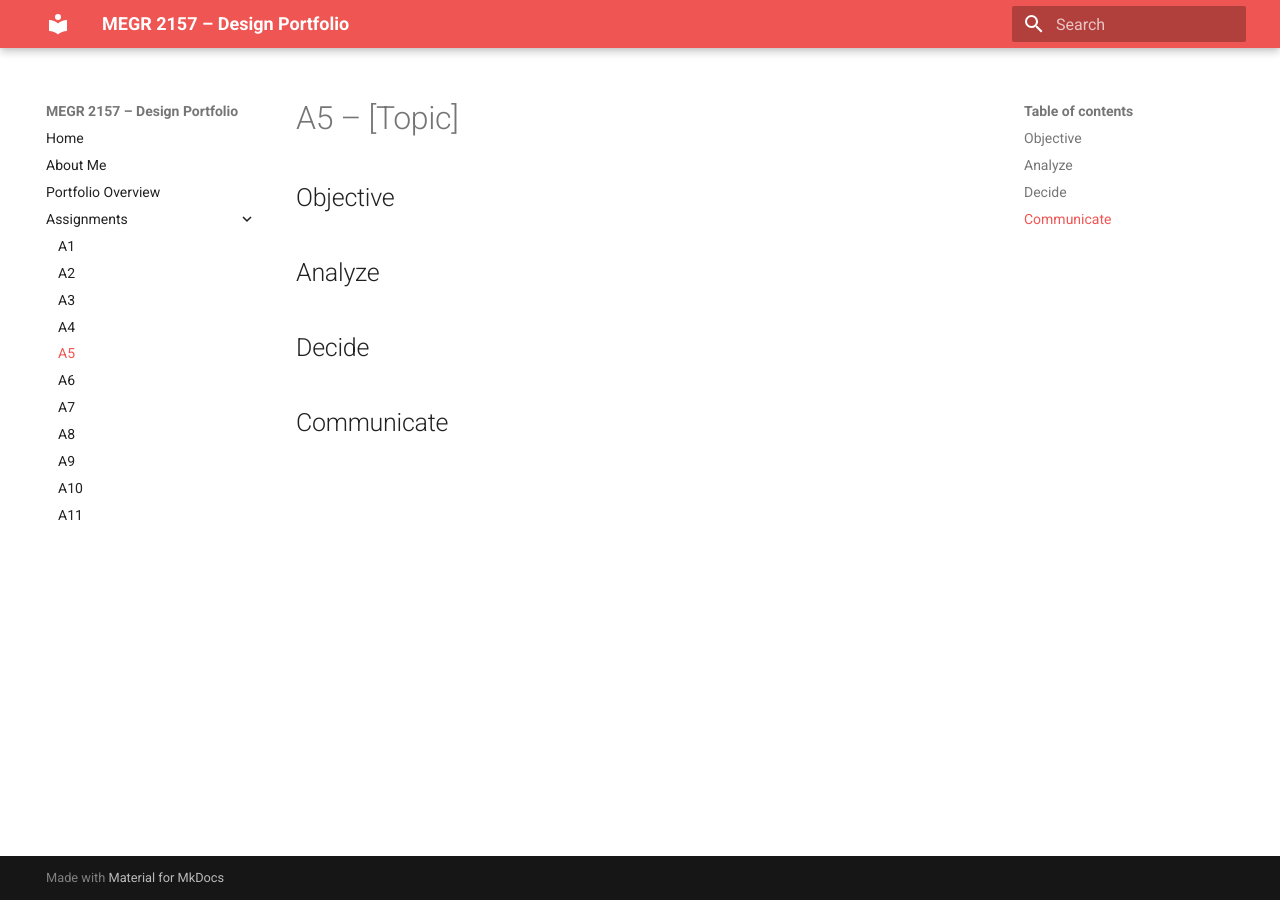
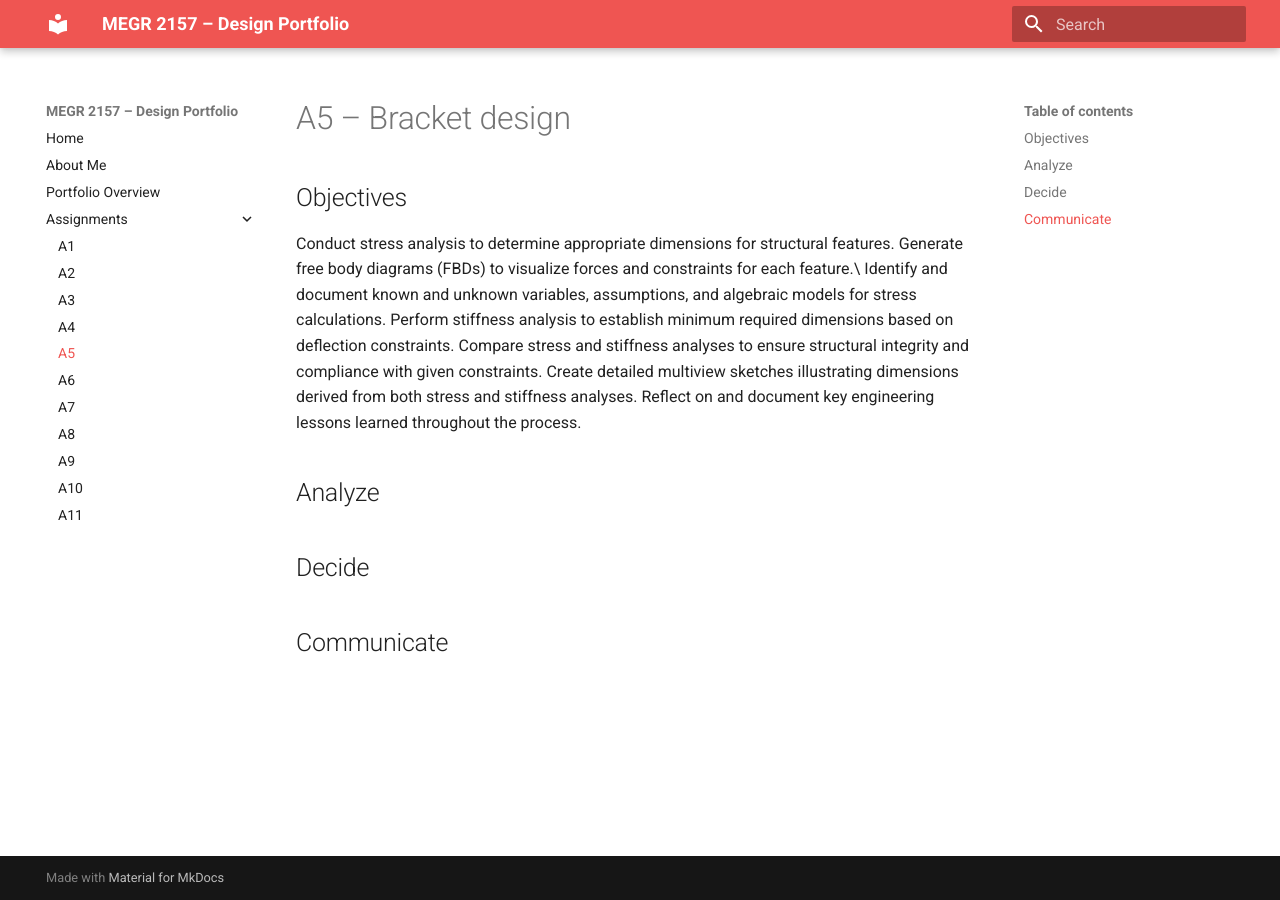
Before and after one commit to LeviElliott-ME/megr2157-portfolio, an MkDocs documentation site: the page built from docs/assignments/A05/index.md, in a window 1280 px wide. Built offline with MkDocs 1.6.1 and Material for MkDocs 9.7.7, drawn with Linux system fonts in a browser that asks for light colours.

Commit message:
Revise A5 assignment title and objectives
Updated assignment title and objectives for clarity.

```diff
--- a/docs/assignments/A05/index.md
+++ b/docs/assignments/A05/index.md
@@ -1,7 +1,14 @@
-# A5 – [Topic]
+# A5 – Bracket design
 
-## Objective
+## Objectives
 
+Conduct stress analysis to determine appropriate dimensions for structural features.
+Generate free body diagrams (FBDs) to visualize forces and constraints for each feature.\
+Identify and document known and unknown variables, assumptions, and algebraic models for stress calculations.
+Perform stiffness analysis to establish minimum required dimensions based on deflection constraints.
+Compare stress and stiffness analyses to ensure structural integrity and compliance with given constraints.
+Create detailed multiview sketches illustrating dimensions derived from both stress and stiffness analyses.
+Reflect on and document key engineering lessons learned throughout the process.
 
 ## Analyze
 
```
